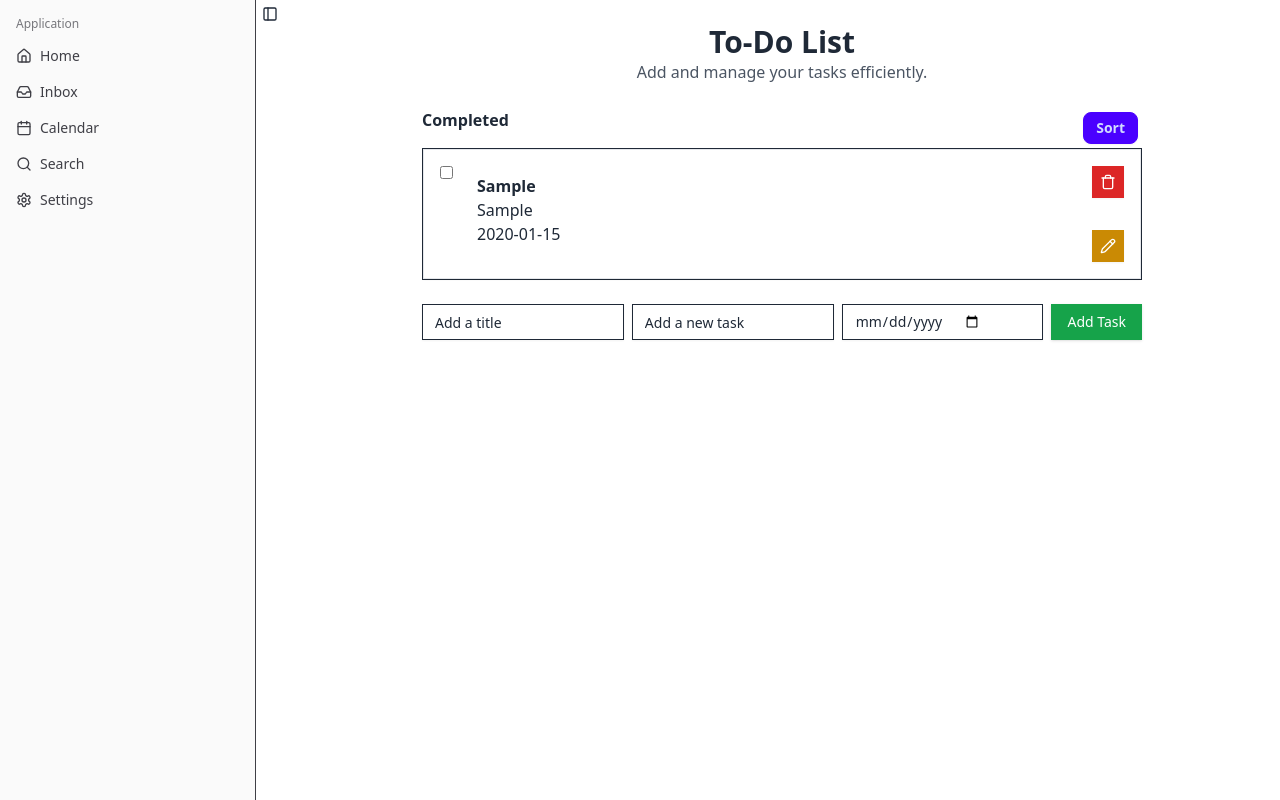
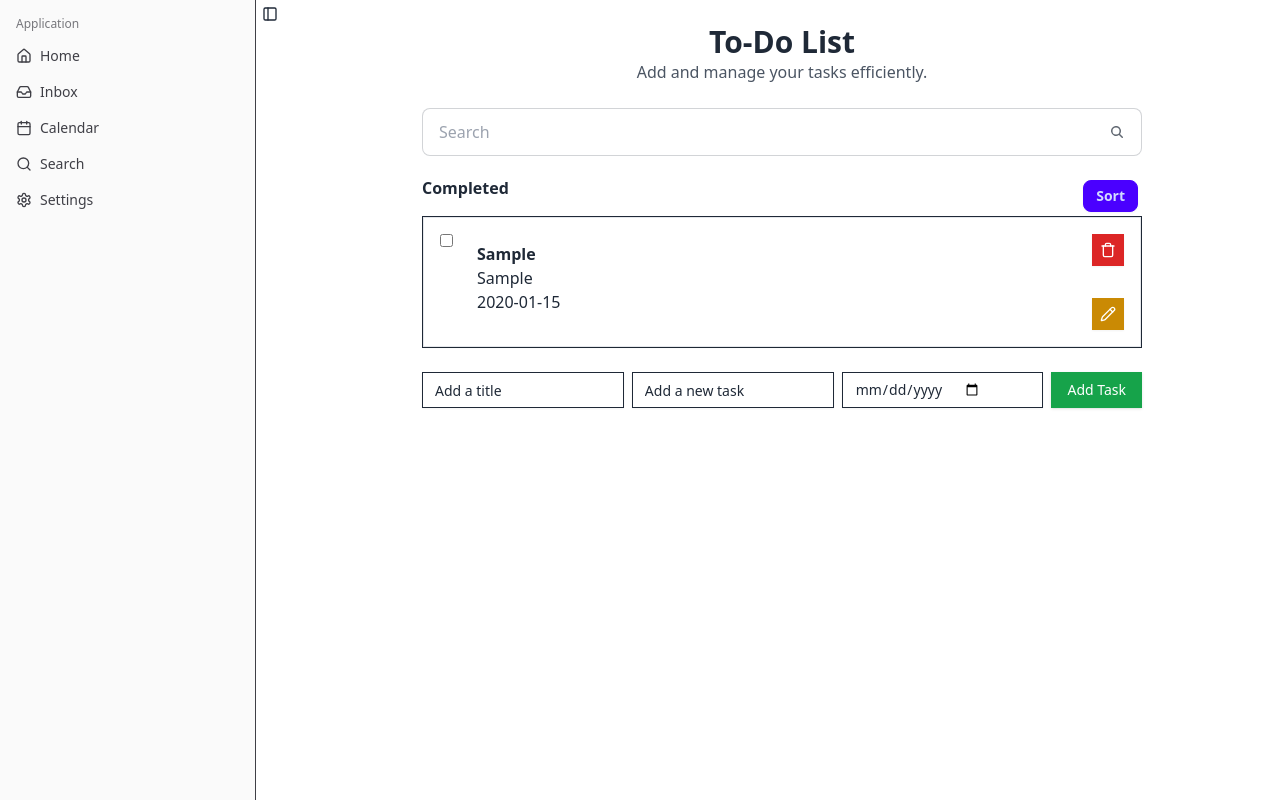
Before and after one commit to OMI786I/project_react_redux, a React (Vite) app: page / in a window 1280 px wide. Both pictures are taken after typing "Sample", "Sample", "2020-01-15" into the empty fields and a click on the button "Add Task". Built offline with nearby package versions, Linux system fonts and the light colour scheme.

Commit message:
added search functionality

```diff
--- a/src/components/Home.jsx
+++ b/src/components/Home.jsx
@@ -15,6 +15,8 @@
   const [selectedTask, setSelectedTask] = useState(null);
   const [toggle, setToggle] = useState(false);
 
+  const [search, setSearch] = useState("");
+  console.log(search);
   const task = useSelector((state) => state.tasks);
   console.log(task);
   const [filteredData, setFilteredData] = useState(task);
@@ -51,6 +53,16 @@
       })
     );
     console.log(task);
+  };
+
+  const handleSearch = (e) => {
+    const query = e.target.value;
+    setSearch(query);
+
+    const filteredTasks = task.filter((t) =>
+      t.title.toLowerCase().includes(query.toLowerCase())
+    );
+    setFilteredData(filteredTasks);
   };
 
   const onSubmit = (data) => {
@@ -106,8 +118,31 @@
           Add and manage your tasks efficiently.
         </p>
       </header>
+      {task.length != 0 ? (
+        <label className="input input-bordered flex items-center gap-2 my-5">
+          <input
+            type="text"
+            className="grow"
+            placeholder="Search"
+            onChange={handleSearch}
+          />
+          <svg
+            xmlns="http://www.w3.org/2000/svg"
+            viewBox="0 0 16 16"
+            fill="currentColor"
+            className="h-4 w-4 opacity-70"
+          >
+            <path
+              fillRule="evenodd"
+              d="M9.965 11.026a5 5 0 1 1 1.06-1.06l2.755 2.754a.75.75 0 1 1-1.06 1.06l-2.755-2.754ZM10.5 7a3.5 3.5 0 1 1-7 0 3.5 3.5 0 0 1 7 0Z"
+              clipRule="evenodd"
+            />
+          </svg>
+        </label>
+      ) : (
+        ""
+      )}
 
-      {/* Task List */}
       {task.length != 0 ? (
         <div className="flex justify-between">
           <p className="font-bold">Completed</p>
```
